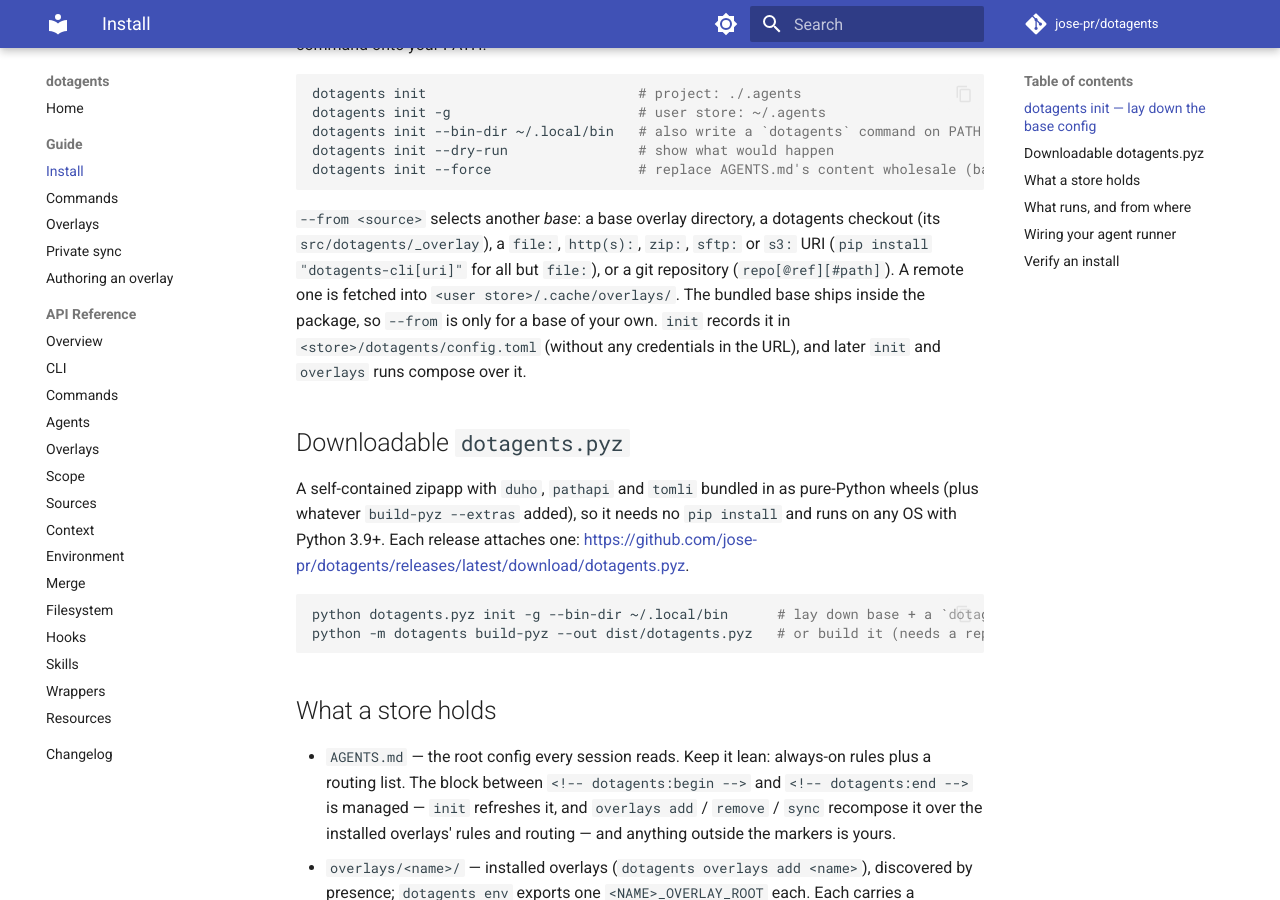
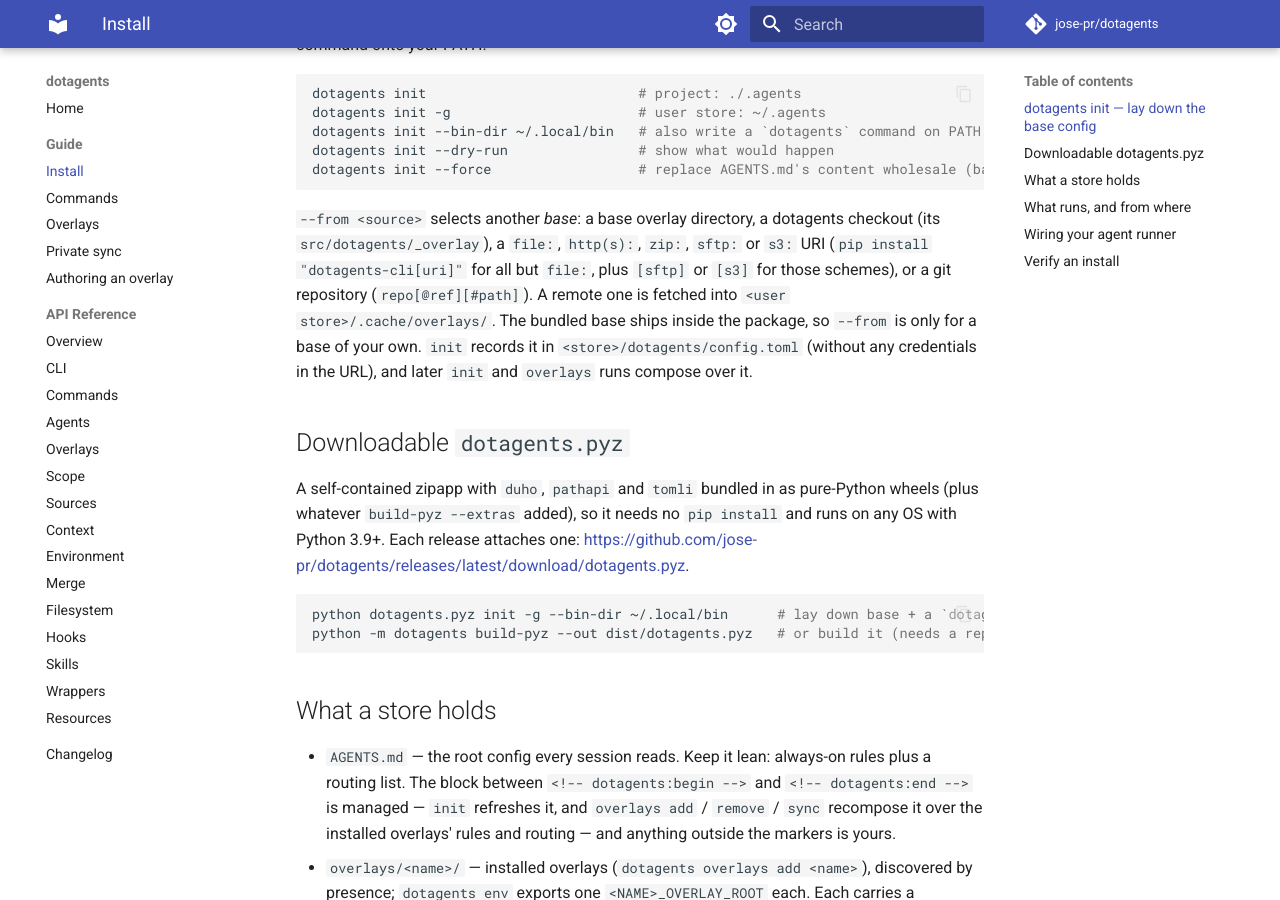
Before and after one commit to jose-pr/dotagents, an MkDocs documentation site: the page built from docs/guide/install.md, in a window 1280 px wide and 900 px high, scrolled down 1008 px. Built offline with MkDocs 1.6.1 and Material for MkDocs 9.7.7, drawn with Linux system fonts in a browser that asks for light colours; comment, search, counter and statistics services are not loaded.

Commit message:
docs: --from names the sftp and s3 extras its schemes need

```diff
--- a/docs/guide/install.md
+++ b/docs/guide/install.md
@@ -51,7 +51,8 @@
 
 `--from <source>` selects another *base*: a base overlay directory, a dotagents
 checkout (its `src/dotagents/_overlay`), a `file:`, `http(s):`, `zip:`, `sftp:` or `s3:`
-URI (`pip install "dotagents-cli[uri]"` for all but `file:`), or a git repository
+URI (`pip install "dotagents-cli[uri]"` for all but `file:`, plus `[sftp]` or `[s3]`
+for those schemes), or a git repository
 (`repo[@ref][#path]`). A remote one is fetched into `<user store>/.cache/overlays/`.
 The bundled base ships inside the package, so `--from` is only for a base of your own.
 `init` records it in
```
Also changed, not shown: README.md (+2 -1 lines).
